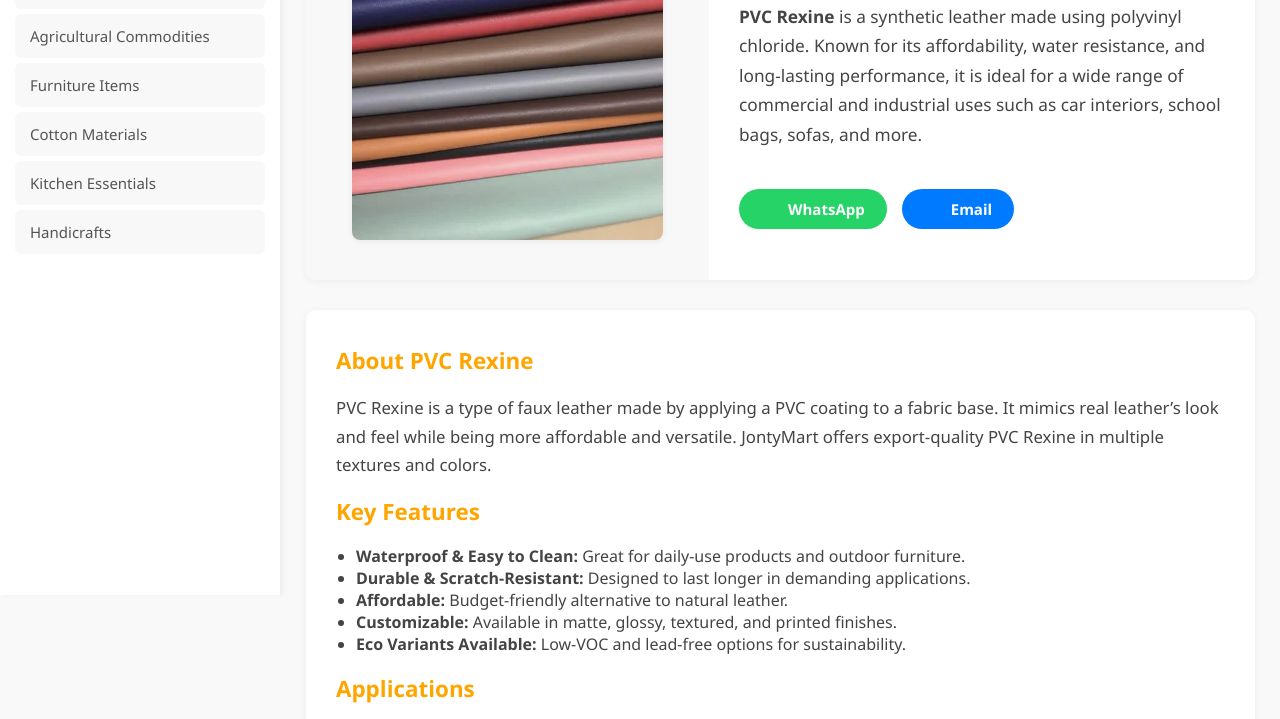
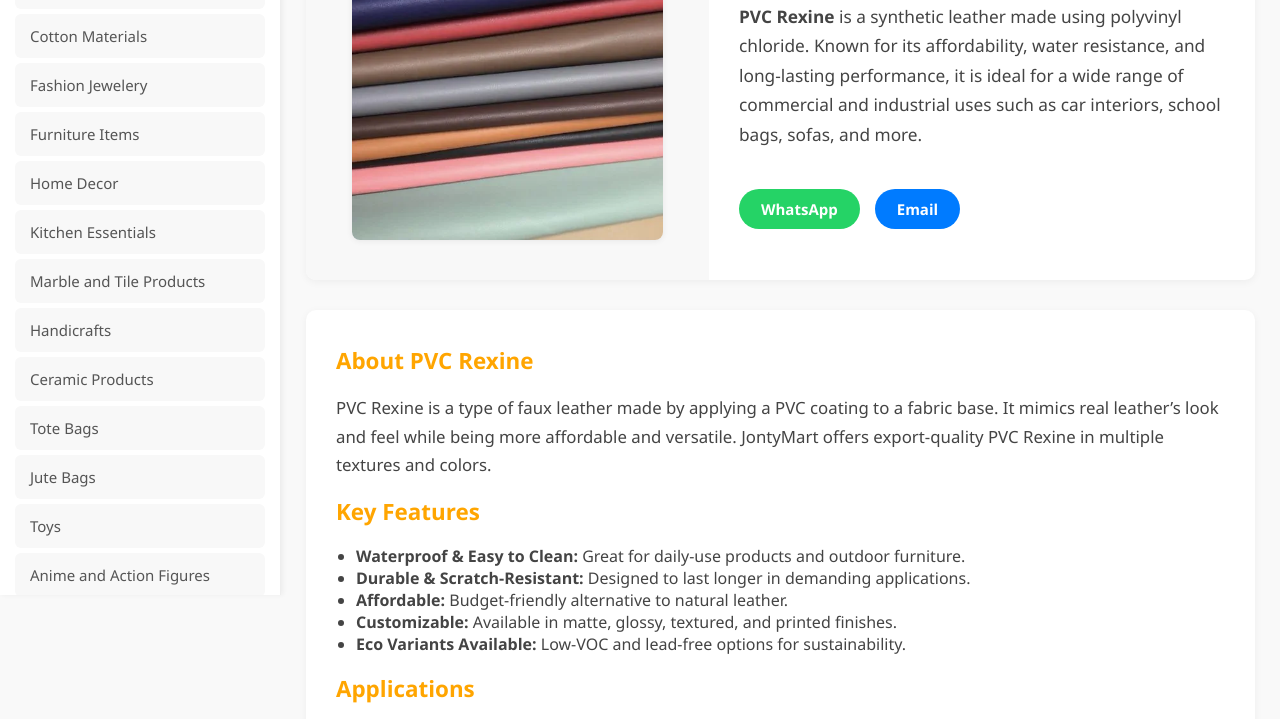
Before and after one commit to jontymart/newwebsite, a plain HTML site: page pvc-rexine.html in a window 1280 px wide. Shown: the part 281-1000 px from the top of the page. Drawn offline with Linux system fonts and the light colour scheme.

Commit message:
Update pvc-rexine.html

```diff
--- a/pvc-rexine.html
+++ b/pvc-rexine.html
@@ -77,7 +77,6 @@
     .whatsapp-btn:hover { background: #1ebe57; }
     .email-btn { background: #007BFF; }
     .email-btn:hover { background: #0056b3; }
-    .contact-btn svg { width: 20px; height: 20px; }
 
     .long-desc-section {
       background: #fff;
@@ -148,21 +147,29 @@
   <!-- Main Content -->
   <div class="main-container">
 
-    <!-- Sidebar -->
+    <!-- ✅ Fixed Sidebar -->
     <div class="sidebar">
       <h3 onclick="toggleSidebar()" class="sidebar-toggle">CATEGORIES ▼</h3>
       <ul id="category-list">
         <li><a href="leather.html">Leather Products</a></li>
-        <li><a href="rexine.html">Rexine (Artificial Leather)</a></li>
         <li><a href="agriculture.html">Agricultural Commodities</a></li>
+        <li><a href="cotton.html">Cotton Materials</a></li>
+        <li><a href="jewelry.html">Fashion Jewelery</a></li>
         <li><a href="furniture.html">Furniture Items</a></li>
-        <li><a href="cotton.html">Cotton Materials</a></li>
+        <li><a href="homedecor.html">Home Decor</a></li>
         <li><a href="kitchen.html">Kitchen Essentials</a></li>
+        <li><a href="marble.html">Marble and Tile Products</a></li>
         <li><a href="handicrafts.html">Handicrafts</a></li>
+        <li><a href="ceramic.html">Ceramic Products</a></li>
+        <li><a href="totebags.html">Tote Bags</a></li>
+        <li><a href="jutebags.html">Jute Bags</a></li>
+        <li><a href="toys.html">Toys</a></li>
+        <li><a href="anime.html">Anime and Action Figures</a></li>
+        <li><a href="covers.html">Mobile Covers</a></li>
       </ul>
     </div>
 
-    <!-- Product Details -->
+    <!-- Product Detail -->
     <div class="products-container">
       <div class="product-detail-container">
         <div class="product-image-side">
@@ -174,23 +181,15 @@
             <b>PVC Rexine</b> is a synthetic leather made using polyvinyl chloride. Known for its affordability, water resistance, and long-lasting performance, it is ideal for a wide range of commercial and industrial uses such as car interiors, school bags, sofas, and more.
           </div>
           <div class="product-actions">
-            <a class="contact-btn whatsapp-btn" href="https://wa.me/61401356030?text=Hello%20JontyMart%2C%20I%20am%20interested%20in%20PVC%20Rexine.%20Please%20share%20details." target="_blank">
-              <svg viewBox="0 0 32 32"><path fill="#fff" d="..."/></svg>
-              WhatsApp
-            </a>
-            <a class="contact-btn email-btn" href="mailto:jontymarts@gmail.com?subject=Enquiry%20for%20PVC%20Rexine" target="_blank">
-              <svg viewBox="0 0 24 24"><path fill="#fff" d="..."/></svg>
-              Email
-            </a>
+            <a class="contact-btn whatsapp-btn" href="https://wa.me/61401356030?text=Hello%20JontyMart%2C%20I%20am%20interested%20in%20PVC%20Rexine.%20Please%20share%20details." target="_blank">WhatsApp</a>
+            <a class="contact-btn email-btn" href="mailto:jontymarts@gmail.com?subject=Enquiry%20for%20PVC%20Rexine" target="_blank">Email</a>
           </div>
         </div>
       </div>
 
       <div class="long-desc-section">
         <h2>About PVC Rexine</h2>
-        <p>
-          PVC Rexine is a type of faux leather made by applying a PVC coating to a fabric base. It mimics real leather’s look and feel while being more affordable and versatile. JontyMart offers export-quality PVC Rexine in multiple textures and colors.
-        </p>
+        <p>PVC Rexine is a type of faux leather made by applying a PVC coating to a fabric base. It mimics real leather’s look and feel while being more affordable and versatile. JontyMart offers export-quality PVC Rexine in multiple textures and colors.</p>
 
         <h2>Key Features</h2>
         <ul>
@@ -220,9 +219,7 @@
         </ul>
 
         <h2>Care Instructions</h2>
-        <p>
-          Clean with a damp cloth using mild soap. Avoid exposure to sharp objects and prolonged heat. Store in cool, dry conditions for best longevity.
-        </p>
+        <p>Clean with a damp cloth using mild soap. Avoid exposure to sharp objects and prolonged heat. Store in cool, dry conditions for best longevity.</p>
       </div>
     </div>
   </div>
```
